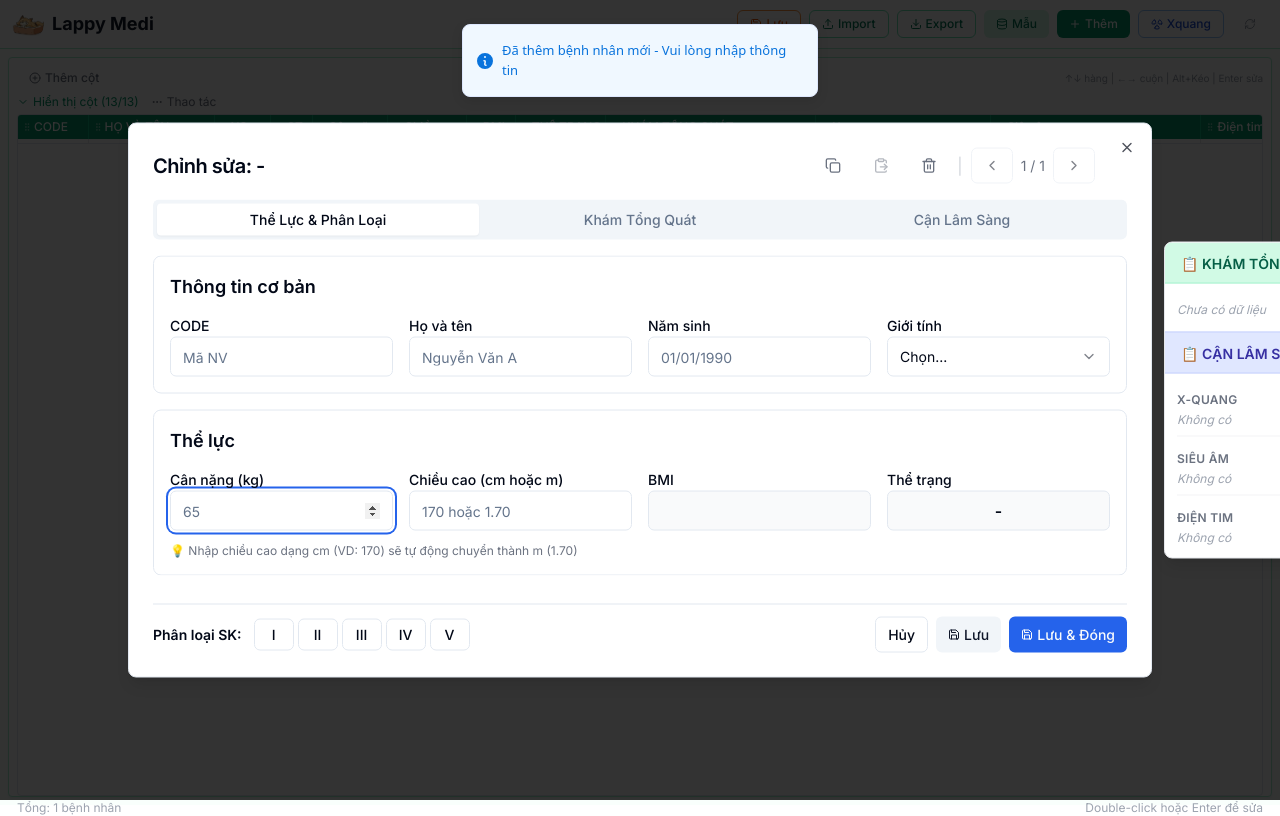
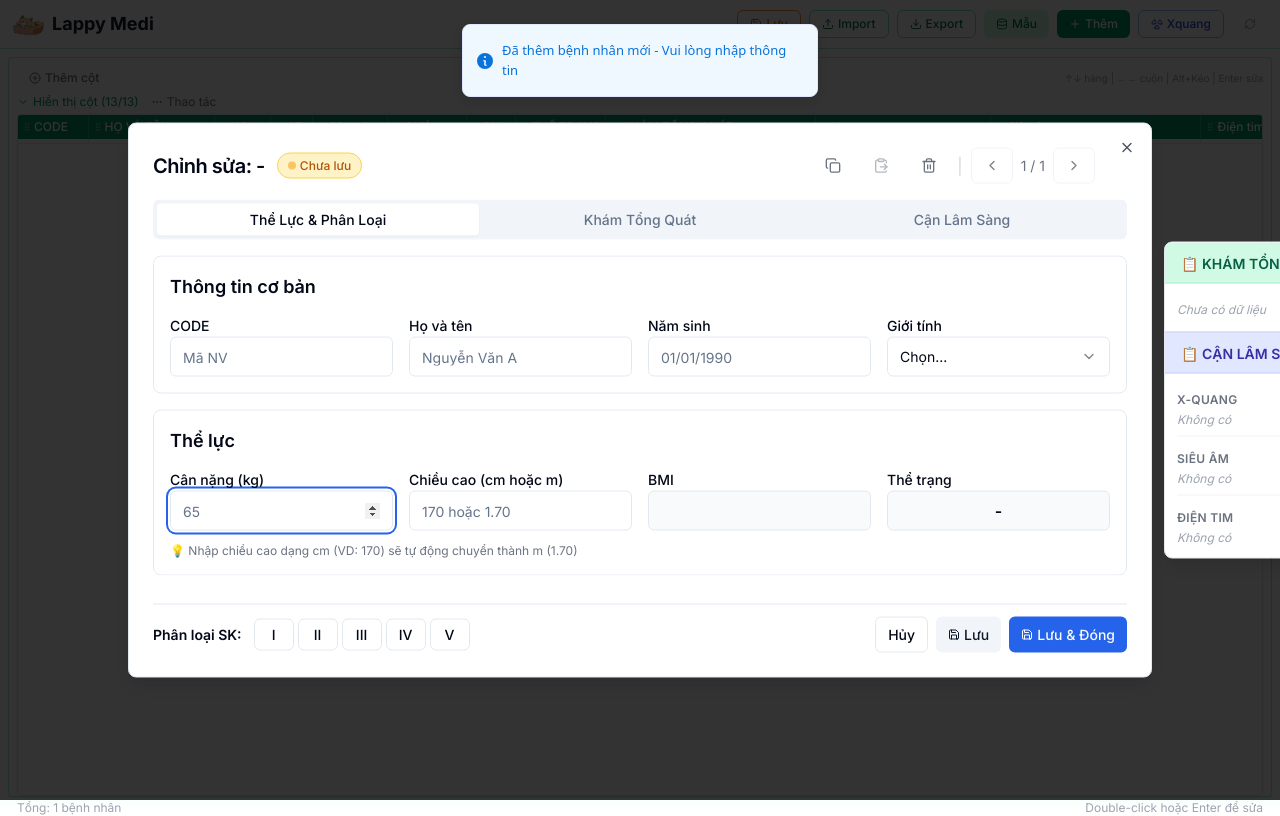
Before and after one commit to zliveze/Lappy-Medi, a Next.js app: page / in a window 1280 px wide. Both pictures are taken after a click on the button "Thêm". Built offline with nearby package versions, Linux system fonts and the light colour scheme.

Commit message:
STATUS EDIT

```diff
--- a/src/components/PatientEditor.tsx
+++ b/src/components/PatientEditor.tsx
@@ -196,6 +196,33 @@ export function PatientEditor({
         ecgNotes: [''],
     });
 
+    // === Dirty state tracking (theo dõi trạng thái lưu trong phiên chỉnh sửa) ===
+    const [isDirty, setIsDirty] = useState(false);
+    const isSettlingRef = useRef(false); // Tránh đánh dấu dirty khi đang load dữ liệu bệnh nhân
+
+    // Reset dirty state khi chuyển bệnh nhân
+    useEffect(() => {
+        if (patient) {
+            const hasData =
+                (patient['Cân nặng'] !== undefined && patient['Cân nặng'] !== null && String(patient['Cân nặng']).trim() !== '') ||
+                (patient['KHÁM TỔNG QUÁT'] !== undefined && patient['KHÁM TỔNG QUÁT'] !== null && String(patient['KHÁM TỔNG QUÁT']).trim() !== '') ||
+                (patient['PHÂN LOẠI SỨC KHỎE'] !== undefined && patient['PHÂN LOẠI SỨC KHỎE'] !== null && String(patient['PHÂN LOẠI SỨC KHỎE']).trim() !== '');
+            isSettlingRef.current = true;
+            setIsDirty(!hasData); // Nếu đã có data → không dirty; chưa có → dirty
+            const timer = setTimeout(() => {
+                isSettlingRef.current = false;
+            }, 300);
+            return () => clearTimeout(timer);
+        }
+    }, [patient]);
+
+    // Theo dõi thay đổi form state → đánh dấu dirty
+    useEffect(() => {
+        if (isSettlingRef.current) return; // Bỏ qua khi đang load dữ liệu
+        setIsDirty(true);
+    // eslint-disable-next-line react-hooks/exhaustive-deps
+    }, [weight, height, exam, imaging]);
+
     // Theo dõi index trước đó để phân biệt chuyển bệnh nhân vs lưu dữ liệu
     const prevIndexRef = useRef<number | undefined>();
 
@@ -922,6 +949,7 @@ export function PatientEditor({
         const updatedPatient = buildUpdatedPatient();
         if (updatedPatient) {
             onSave(updatedPatient);
+            setIsDirty(false);
         }
     };
 
@@ -929,6 +957,7 @@ export function PatientEditor({
         const updatedPatient = buildUpdatedPatient();
         if (updatedPatient) {
             onSaveAndClose(updatedPatient);
+            setIsDirty(false);
         }
     };
 
@@ -964,9 +993,32 @@ export function PatientEditor({
             <DialogContent className="max-w-5xl max-h-[90vh] overflow-hidden flex flex-col">
                 <DialogHeader className="flex-shrink-0">
                     <div className="flex items-center justify-between">
-                        <DialogTitle className="text-xl">
-                            Chỉnh sửa: {patient['CODE']} - {patient['HỌ VÀ TÊN'] || patient['HỌ TÊN'] || ''} {patient['NS'] ? `(${patient['NS']})` : ''}
-                        </DialogTitle>
+                        <div className="flex items-center gap-3">
+                            <DialogTitle className="text-xl">
+                                Chỉnh sửa: {patient['CODE']} - {patient['HỌ VÀ TÊN'] || patient['HỌ TÊN'] || ''} {patient['NS'] ? `(${patient['NS']})` : ''}
+                            </DialogTitle>
+                            {/* Trạng thái lưu của bệnh nhân */}
+                            <span
+                                className={`inline-flex items-center gap-1 px-2.5 py-1 rounded-full text-xs font-medium transition-colors ${
+                                    !isDirty
+                                        ? 'bg-emerald-100 text-emerald-700 border border-emerald-300'
+                                        : 'bg-amber-100 text-amber-700 border border-amber-300'
+                                }`}
+                                title={!isDirty ? 'Dữ liệu đã được lưu' : 'Có thay đổi chưa lưu'}
+                            >
+                                {!isDirty ? (
+                                    <>
+                                        <span className="w-2 h-2 rounded-full bg-emerald-500"></span>
+                                        Đã lưu
+                                    </>
+                                ) : (
+                                    <>
+                                        <span className="w-2 h-2 rounded-full bg-amber-500 animate-pulse"></span>
+                                        Chưa lưu
+                                    </>
+                                )}
+                            </span>
+                        </div>
                         <div className="flex items-center gap-2 mr-8">
                             {/* Copy/Paste/Clear buttons */}
                             {onCopy && (
```
